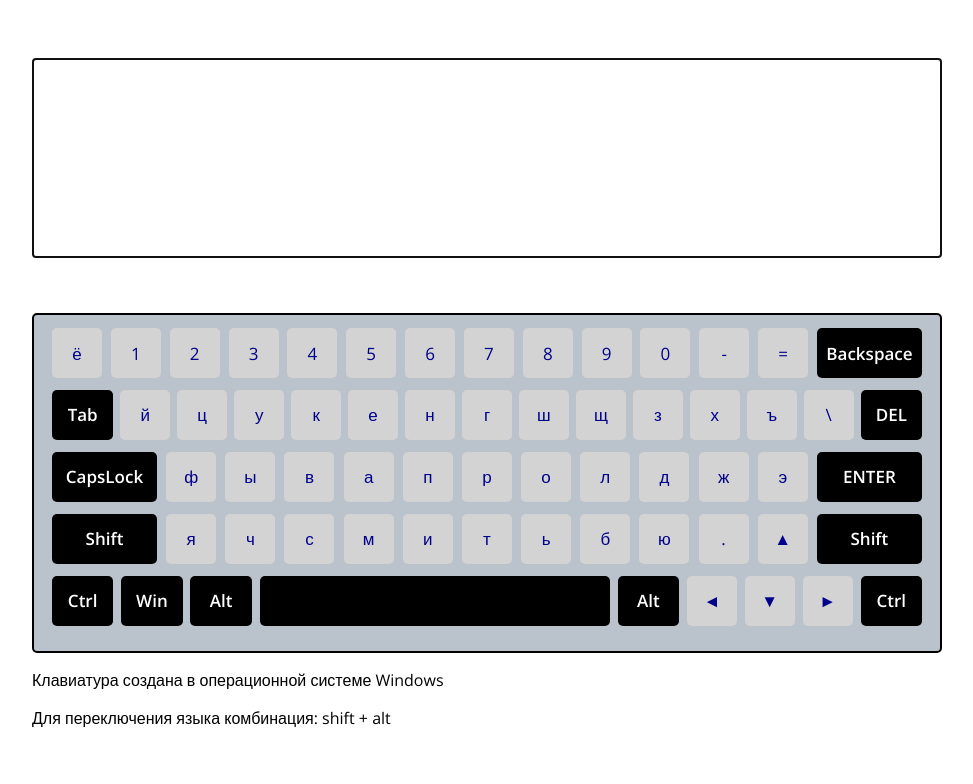
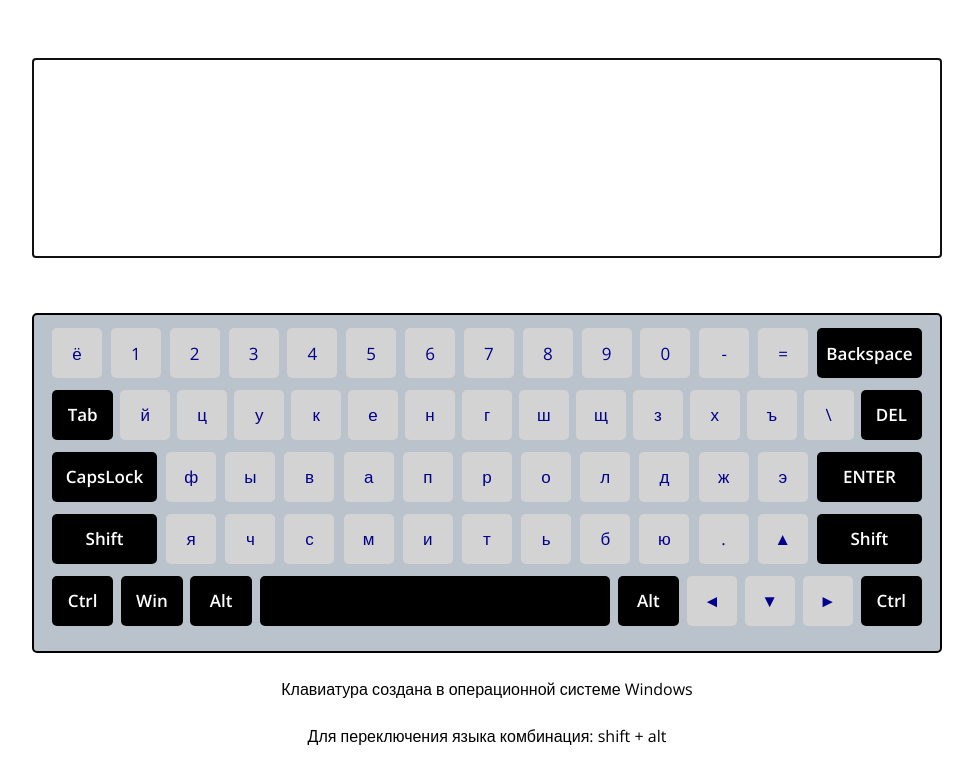
Before and after one commit to kate-latushkina/virtual-keyboard, a website with bundled scripts: page index.html in a window 1280 px wide. Shown: the whole page, without its empty margins (153-1126 px from the left). Built offline with nearby package versions, Linux system fonts and the light colour scheme.

Commit message:
feat: add new class for text

```diff
--- a/src/style.css
+++ b/src/style.css
@@ -86,3 +86,7 @@
     background-color: lightseagreen;
     border-radius: 30px 10px;
 }
+.text {
+    text-align: center;
+    margin-top: 25px;
+}
```
